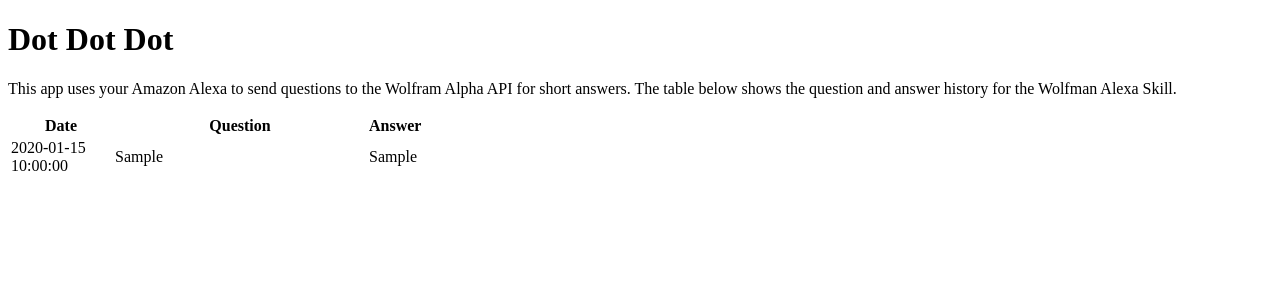
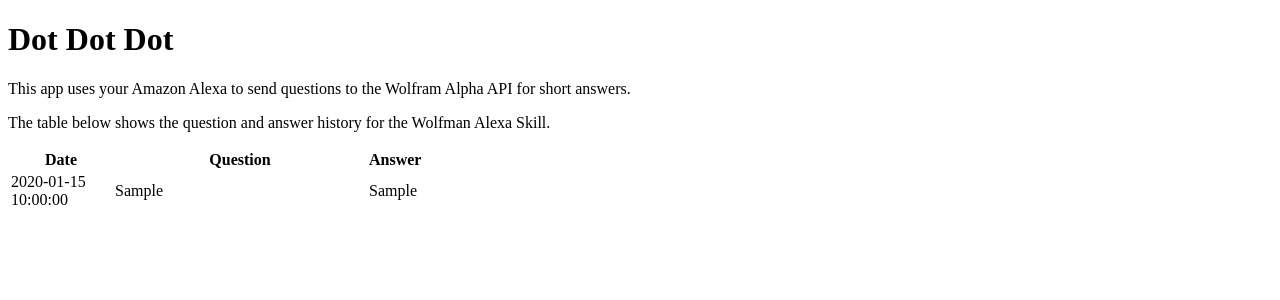
Before and after one commit to zarkle/Dot-Dot-Dot, a Python web app: template dot_dot_dot/templates/index.jinja2 in a window 1280 px wide. Shown: the top 300 px of the page. Run offline with Jinja, Linux system fonts and the light colour scheme; the template is opened without the code that fills it: most values are stand-ins (such as "Sample title", 1, 10 or a date in 2020).

Commit message:
add line break

```diff
--- a/dot_dot_dot/templates/index.jinja2
+++ b/dot_dot_dot/templates/index.jinja2
@@ -1,7 +1,8 @@
 {% extends "base.jinja2" %}
 
 {% block content %}
-<p>This app uses your Amazon Alexa to send questions to the Wolfram Alpha API for short answers. The table below shows the question and answer history for the Wolfman Alexa Skill.</p>
+<p>This app uses your Amazon Alexa to send questions to the Wolfram Alpha API for short answers.</p>
+<p>The table below shows the question and answer history for the Wolfman Alexa Skill.</p>
 
 <table>
   <tr>
```
